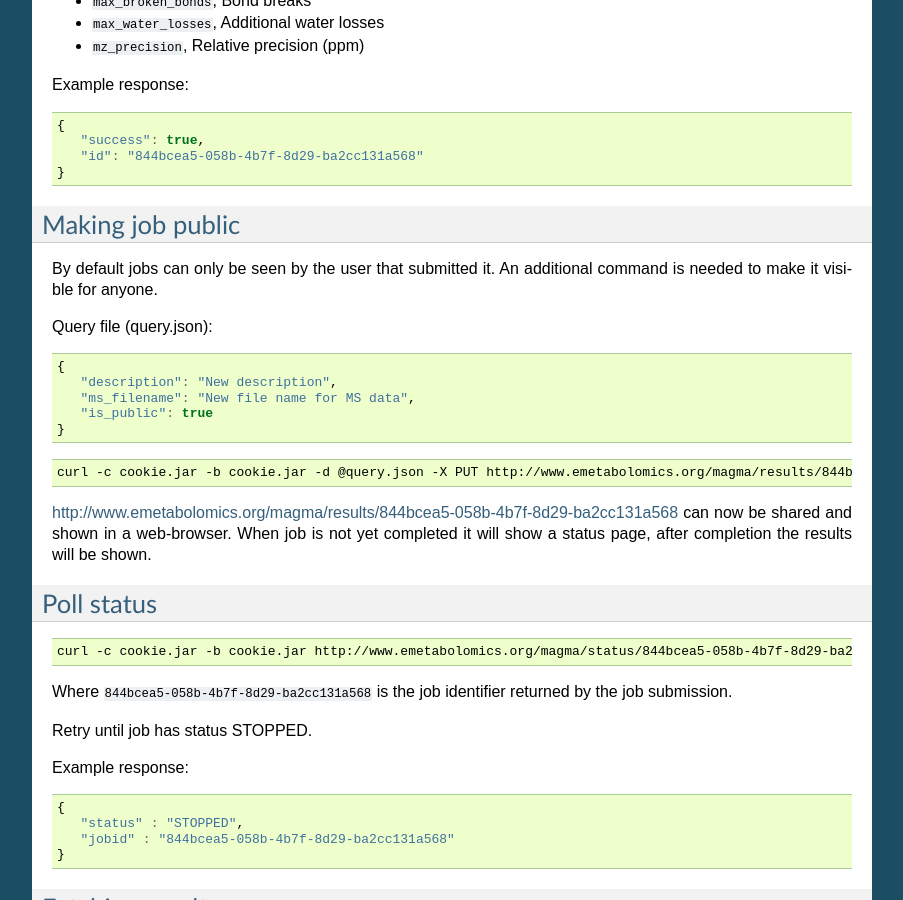
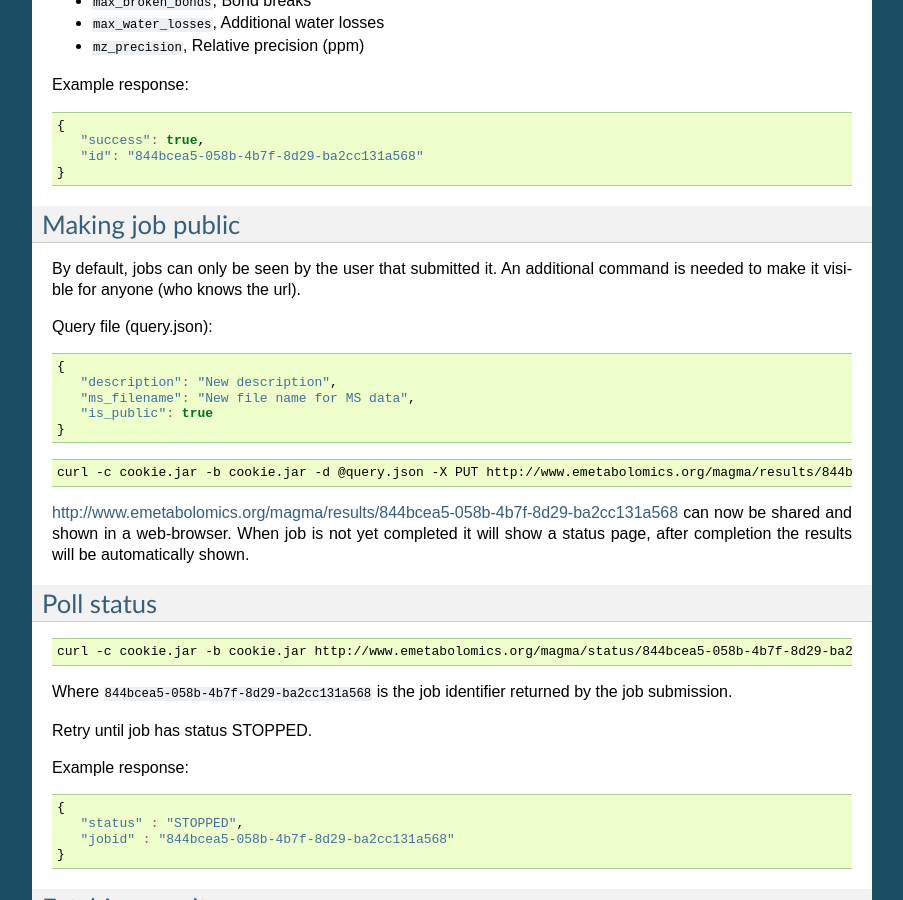
Before and after one commit to NLeSC/MAGMa, a Sphinx documentation site: the page built from web/docs/ws_consumer.rst, in a window 1280 px wide and 900 px high, scrolled down 1095 px. Shown: the whole window, without its empty margins (198-1101 px from the left). Built offline with Sphinx 7.4.7, drawn with Linux system fonts in a browser that asks for light colours.

Commit message:
Clearify anyone.

```diff
--- a/web/docs/ws_consumer.rst
+++ b/web/docs/ws_consumer.rst
@@ -57,8 +57,8 @@ Example response:
 Making job public
 =================
 
-By default jobs can only be seen by the user that submitted it.
-An additional command is needed to make it visible for anyone.
+By default, jobs can only be seen by the user that submitted it.
+An additional command is needed to make it visible for anyone (who knows the url).
 
 Query file (query.json):
 
@@ -75,7 +75,7 @@ Query file (query.json):
    curl -c cookie.jar -b cookie.jar -d @query.json -X PUT http://www.emetabolomics.org/magma/results/844bcea5-058b-4b7f-8d29-ba2cc131a568
 
 http://www.emetabolomics.org/magma/results/844bcea5-058b-4b7f-8d29-ba2cc131a568 can now be shared and shown in a web-browser.
-When job is not yet completed it will show a status page, after completion the results will be shown.
+When job is not yet completed it will show a status page, after completion the results will be automatically shown.
 
 Poll status
 ===========
```
